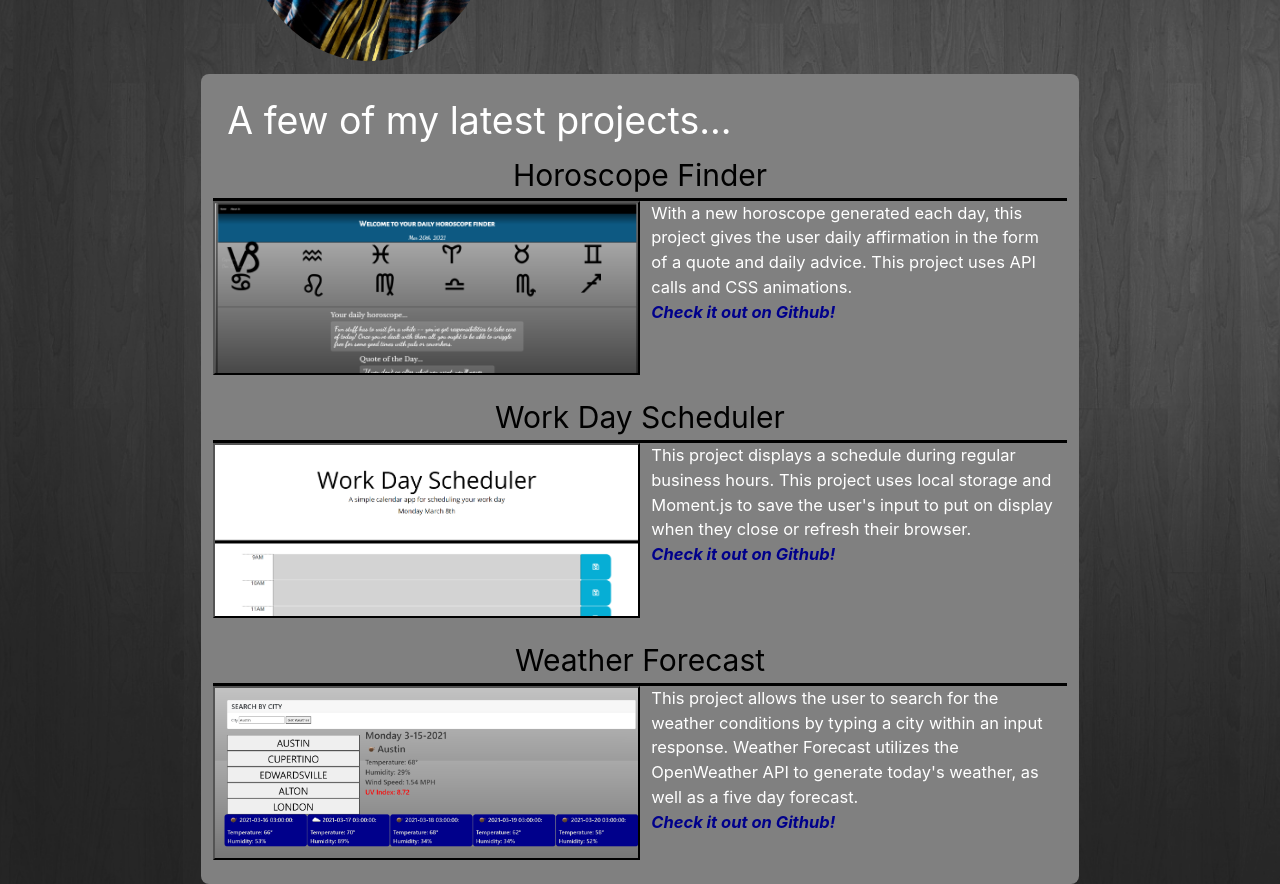
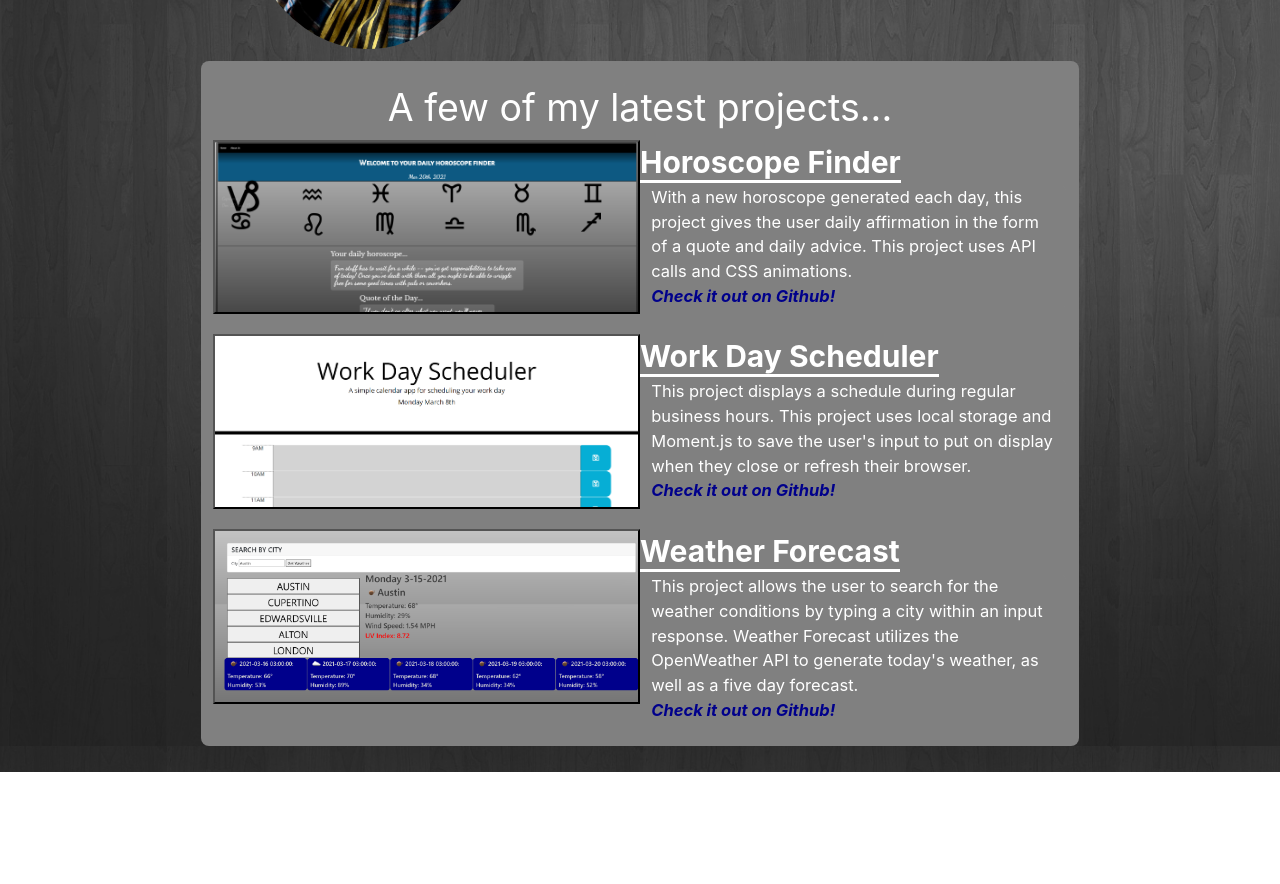
Before and after one commit to krather7/Portfolio, a plain HTML site: page index.html in a window 1280 px wide. Shown: the part 397-1281 px from the top of the page. After the commit the page ends 1169 px from the top, so only its background shows below. Drawn offline with nearby package versions, Linux system fonts and the light colour scheme.

Commit message:
Finished formatting projects section

```diff
--- a/index.html
+++ b/index.html
@@ -3,6 +3,8 @@
     <head>
         <link rel="stylesheet" href="style.css" />
         <link rel="stylesheet" href="https://cdnjs.cloudflare.com/ajax/libs/materialize/1.0.0/css/materialize.min.css">
+        <link rel="preconnect" href="https://fonts.gstatic.com">
+        <link href="https://fonts.googleapis.com/css2?family=PT+Sans&display=swap" rel="stylesheet">
         <title>Kyle Rather</title>
     </head>
 
@@ -45,21 +47,21 @@
 
        <div class="container bottom">
         <div class="row">
-          <section class="project-title">Horoscope Finder</section>
+          <a href="https://krather7.github.io/HoroscopeFinder/."target="_blank" class="project-title">Horoscope Finder</a>
           <a href="https://krather7.github.io/HoroscopeFinder/."target="_blank"><button id="horoscope" class="col s6"></button></a>
           <section class="col s6 text2">With a new horoscope generated each day, this project gives the user daily affirmation in the form
             of a quote and daily advice.  This project uses API calls and CSS animations. <br><a href="https://github.com/krather7/HoroscopeFinder"class="github-link"target="_blank"> Check it out on Github!</a>
           </section>
         </div>
           <div class="row">
-            <section class="project-title">Work Day Scheduler</section>
+            <a href="https://krather7.github.io/Day-Planner/"target="_blank"class="project-title">Work Day Scheduler</a>
           <a href="https://krather7.github.io/Day-Planner/"target="_blank"><button id="schedule" class="col s6"></button></a>
           <section class="col s6 text2">This project displays a schedule during regular business hours.  This project uses local storage and Moment.js to save the user's
             input to put on display when they close or refresh their browser. <br><a href="https://github.com/krather7/Day-Planner"class="github-link"target="_blank"> Check it out on Github!</a>
           </section>
         </div>
           <div class="row">
-            <section class="project-title">Weather Forecast</section>
+            <a href="https://krather7.github.io/weather-forecast/"target="_blank"class="project-title">Weather Forecast</a>
           <a href="https://krather7.github.io/weather-forecast/"target="_blank"><button id="weather" class="col s6"></button></a>
           <section class="col s6 text2">This project allows the user to search for the weather conditions by typing a city within an input response.  Weather Forecast utilizes
             the OpenWeather API to generate today's weather, as well as a five day forecast. <br><a href="https://github.com/krather7/Day-Planner"class="github-link"target="_blank"> Check it out on Github!</a>
--- a/style.css
+++ b/style.css
@@ -1,11 +1,15 @@
 html{
-  margin:1%;
+  margin-right:1%;
+  margin-left:1%;
+  margin-bottom:2%;
+  font-family: 'PT Sans', sans-serif;
 }
 
 body {
     background-image: url("images/background-image.png");
     background-size:cover;
     margin:2%;
+
   }
 
   h1{
@@ -43,9 +47,15 @@ body {
 
   .project-title{
     font-size:2em;
-    color:black;
+    color:white;
     border-bottom:solid 3px;
     text-align:center;
+    font-weight:bold;
+  }
+
+  .project-title:hover{
+    font-size:2em;
+color:darkblue
   }
 
   img{
@@ -55,6 +65,7 @@ body {
   }
 
   #project-header{
+    text-align: center;
     padding:3%;
     margin-top:-4%;
     margin-bottom:-4%;
@@ -68,7 +79,6 @@ body {
     background-size:cover;
     padding:10%;
     font-size:2.5em;
-    color:orange
   }
 
   #schedule{
@@ -76,7 +86,6 @@ body {
     background-size:cover;
     padding:10%;
     font-size:2.5em;
-    color:orange
   }
 
 
@@ -85,7 +94,6 @@ body {
     background-size:cover;
     padding:10%;
     font-size:2.5em;
-    color:orange
   }
 
   .github-link{
@@ -107,8 +115,9 @@ body {
 
   button:hover {
     font-weight:bold;
-    border-color:orange;
+    border-color:black;
     cursor: pointer;
+    opacity: 60%;
   }
 
   nav ul li:hover {
```
